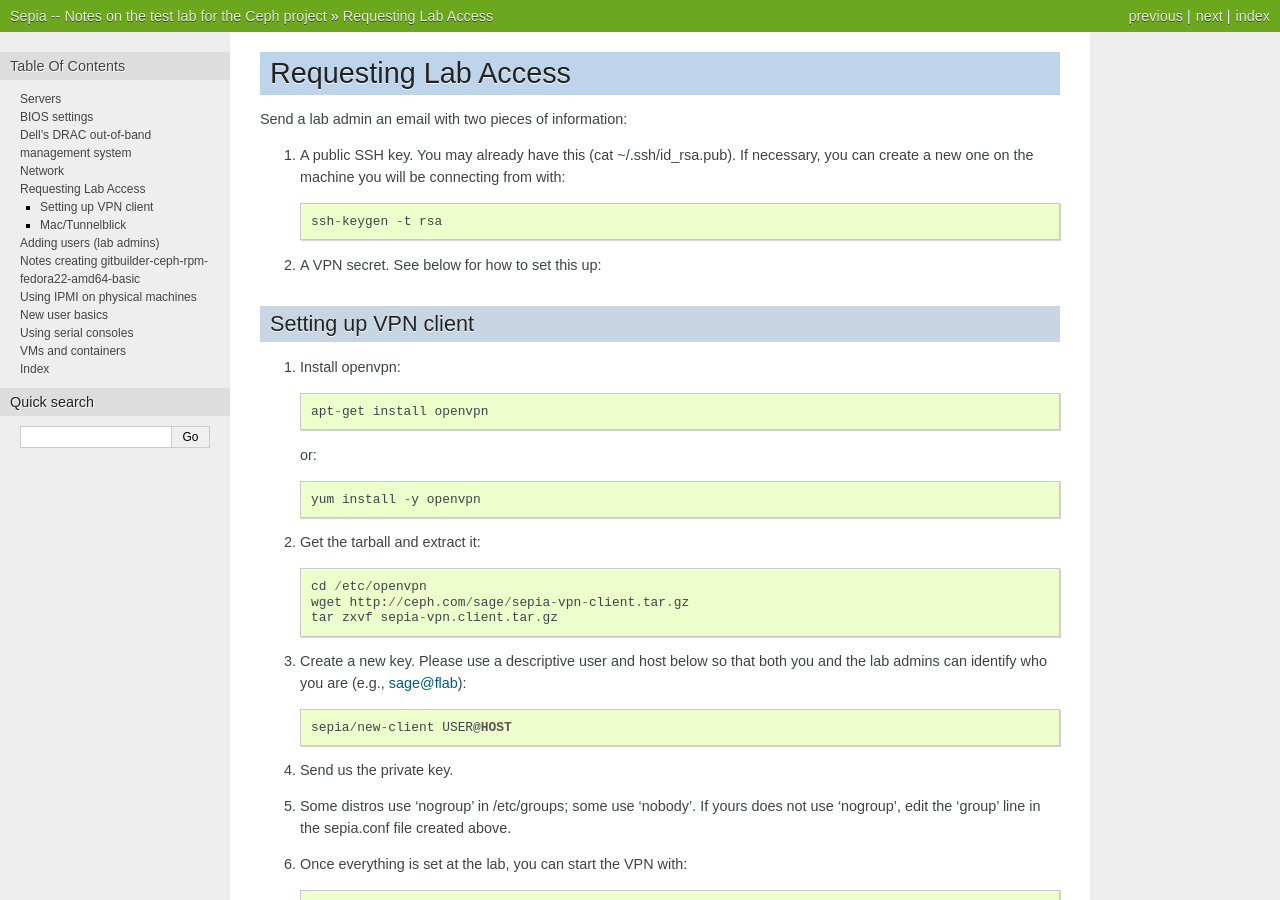
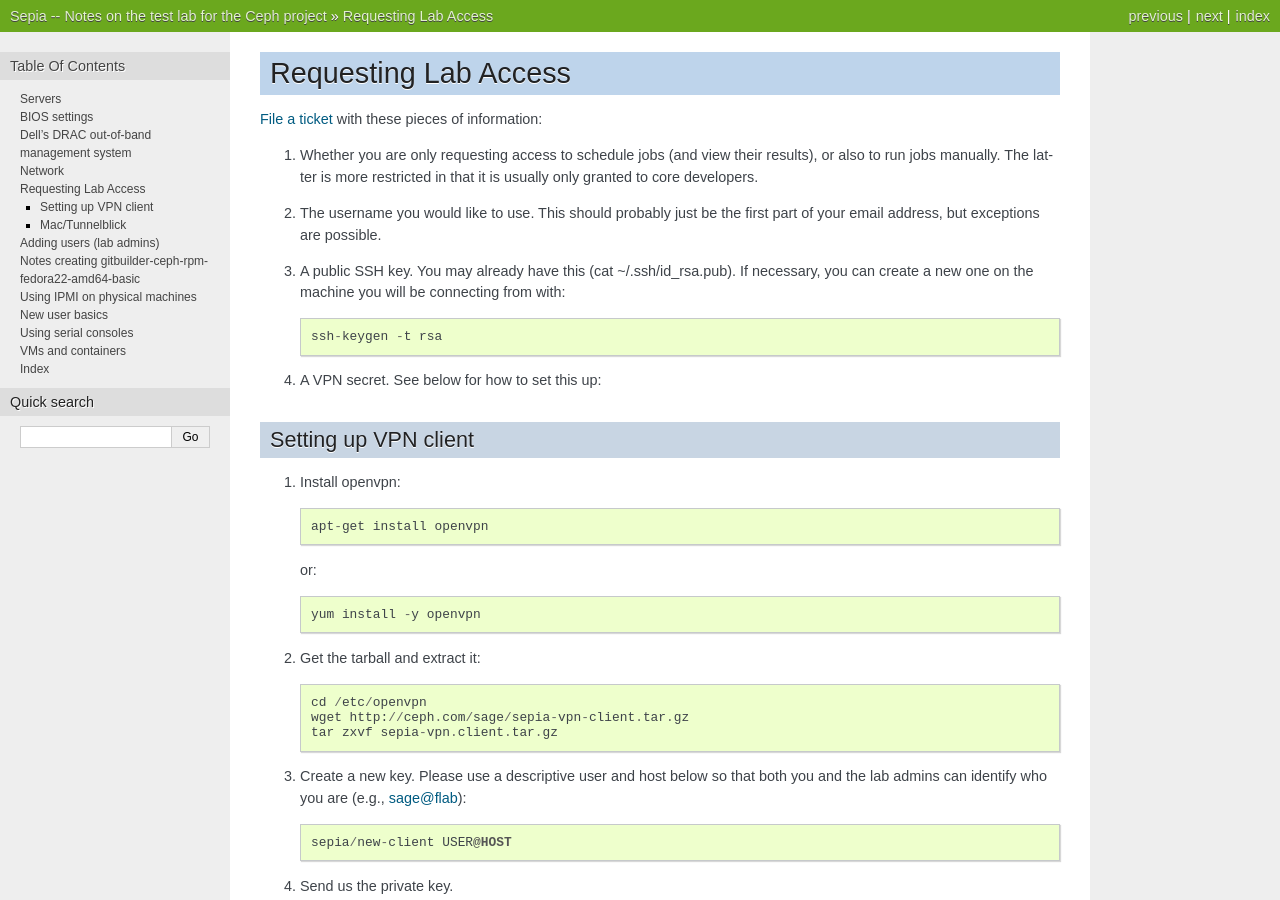
Before and after one commit to ceph/sepia, a Sphinx documentation site: the page built from doc/adding_users.rst, in a window 1280 px wide and 900 px high. Built offline with Sphinx 7.4.7, drawn with Linux system fonts in a browser that asks for light colours; some of the changed text lies outside the part shown.

Commit message:
Update more fully describe the request/add process
Signed-off-by: Zack Cerza <zack@redhat.com>

```diff
--- a/doc/adding_users.rst
+++ b/doc/adding_users.rst
@@ -1,7 +1,15 @@
 Requesting Lab Access
 =====================
 
-Send a lab admin an email with two pieces of information:
+`File a ticket <http://tracker.ceph.com/projects/lab/issues/new>`_ with these
+pieces of information:
+
+#. Whether you are only requesting access to schedule jobs (and view their
+   results), or also to run jobs manually. The latter is more restricted in
+   that it is usually only granted to core developers.
+
+#. The username you would like to use. This should probably just be the first
+   part of your email address, but exceptions are possible.
 
 #. A public SSH key.  You may already have this (cat
    ~/.ssh/id_rsa.pub).  If necessary, you can create a new one on the
@@ -74,9 +82,13 @@ Adding users (lab admins)
 
 #. Install VPN key on the gateway.
 
+#. If the user is being granted access to running unscheduled/manual jobs,
+   follow the keys.git process at:
+   https://github.com/ceph/keys/blob/master/README.rst
+
 #. Add the SSH key to
-   ceph-sepia-secrets.git/ansible/inventory/group_vars/all.yml.  Add
-   to teh `lab_users` section.  Submit a pull request.
+   ceph-sepia-secrets.git/ansible/inventory/group_vars/all.yml. Add to the
+   `lab_users` section (or, for admins, `admin_users`). Submit a pull request.
 
 #. Run ansible to create the user::
 
```
